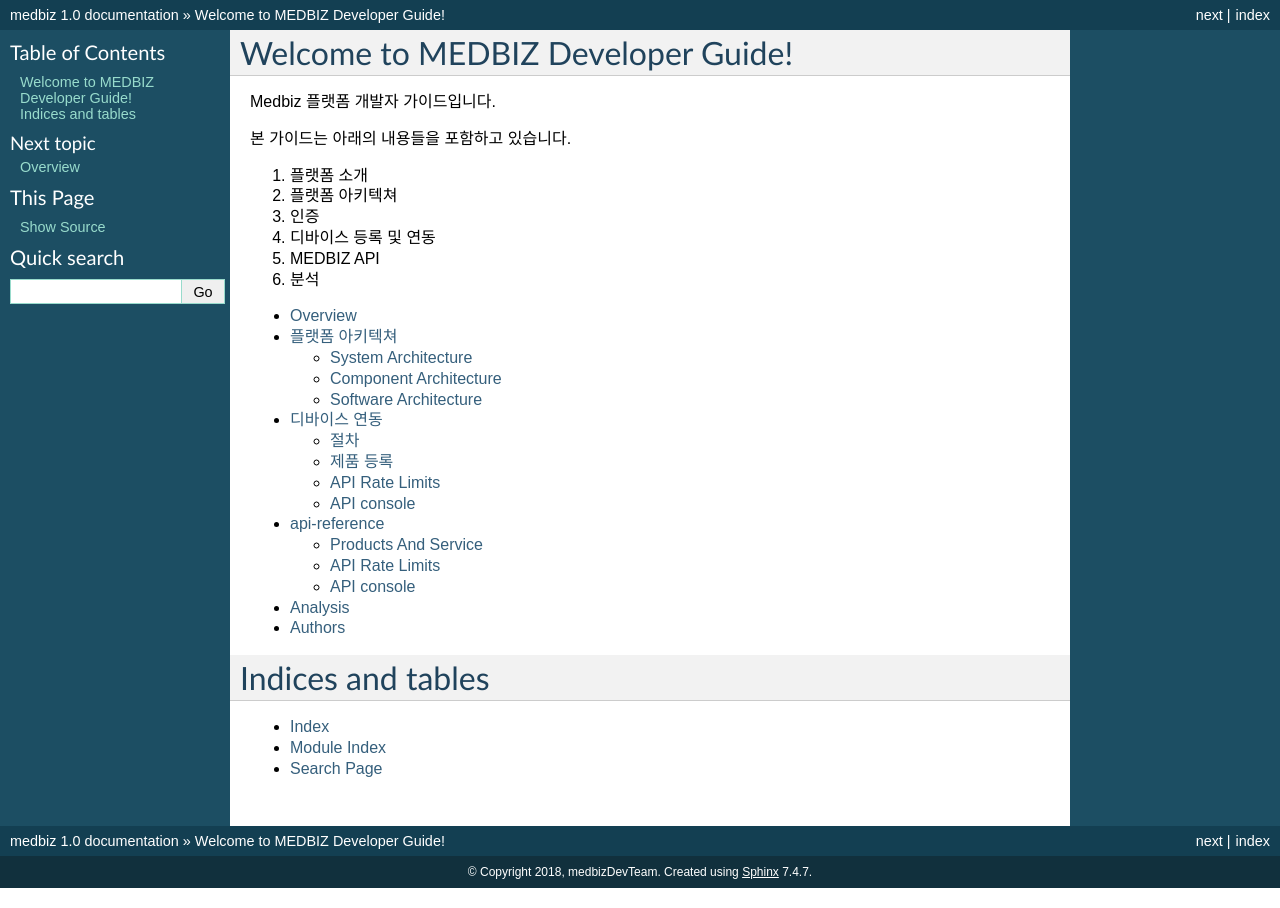
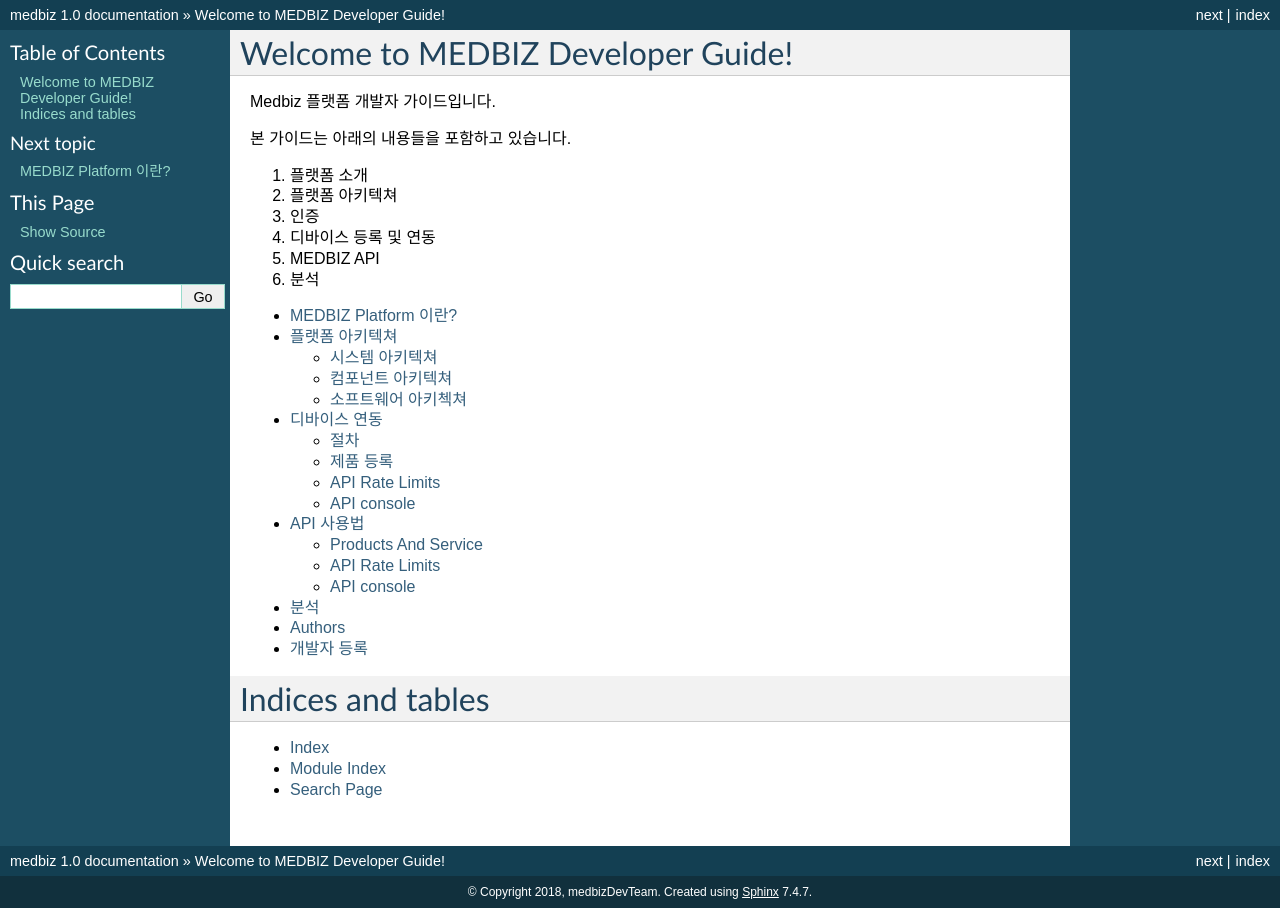
Before and after one commit to jWater1001/wiki-medbiz, a Sphinx documentation site: the page built from docs/index.rst, in a window 1280 px wide. Built offline with Sphinx 7.4.7, drawn with Linux system fonts in a browser that asks for light colours; pages that are not in the unit, such as notebooks, are missing from menus.

Commit message:
구조 변경

```diff
--- a/docs/analysis/guide.rst
+++ b/docs/analysis/guide.rst
@@ -1,5 +1,5 @@
 ========
-Analysis
+분석
 ========
 
-분석에 대한 내용입니다
+MEDBIZ Platform 분석 기능에  대한 내용 작성
--- a/docs/api/guide.rst
+++ b/docs/api/guide.rst
@@ -1,5 +1,5 @@
 =============
-api-reference
+API 사용법
 =============
 
 .. warning::
--- a/docs/architecture/guide.rst
+++ b/docs/architecture/guide.rst
@@ -3,13 +3,13 @@
 =============
 
 
-System Architecture
+시스템 아키텍쳐
 --------
 
 
-Component Architecture
+컴포넌트 아키텍쳐
 -----------
 
 
-Software Architecture
+소프트웨어 아키첵쳐
 -----------
--- a/docs/index.rst
+++ b/docs/index.rst
@@ -26,9 +26,7 @@
     api/guide
     analysis/guide
     authors
-
-.. toctree::
-    :maxdepth: 3
+    developer/guide
 
 Indices and tables
 ==================
--- a/docs/model_and_device/guide.rst
+++ b/docs/model_and_device/guide.rst
@@ -5,7 +5,7 @@
 .. tip::
 
     MEDBIZ 플랫폼에 제품을 연동하려면 우선 개발자 등록을 필요로 합니다.
-    `여기 <https://medbiz-user-guide.readthedocs.io/ko/latest/oauth2.html/>`_ 을 확인하여 token을 얻고 사용하는 방법을 익힐 수 있습니다.
+    `여기<https://medbiz-user-guide.readthedocs.io/ko/latest/oauth2.html/>`_ 를 참조하여 개발자 등록을 진행할 수 있습니다.
 
 
 절차
--- a/docs/overview.rst
+++ b/docs/overview.rst
@@ -1,5 +1,5 @@
 ========
-Overview
+MEDBIZ Platform 이란?
 ========
 
-오버뷰
+사업내용 소개 작성
```
